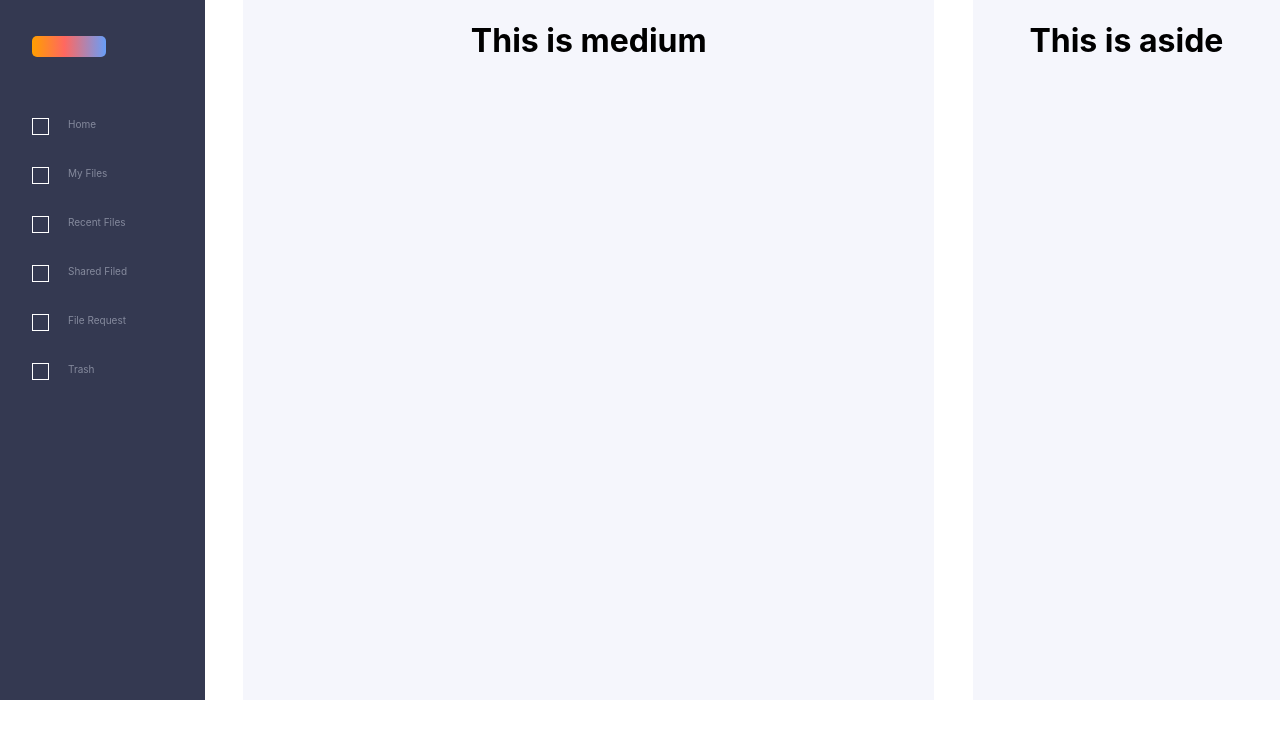
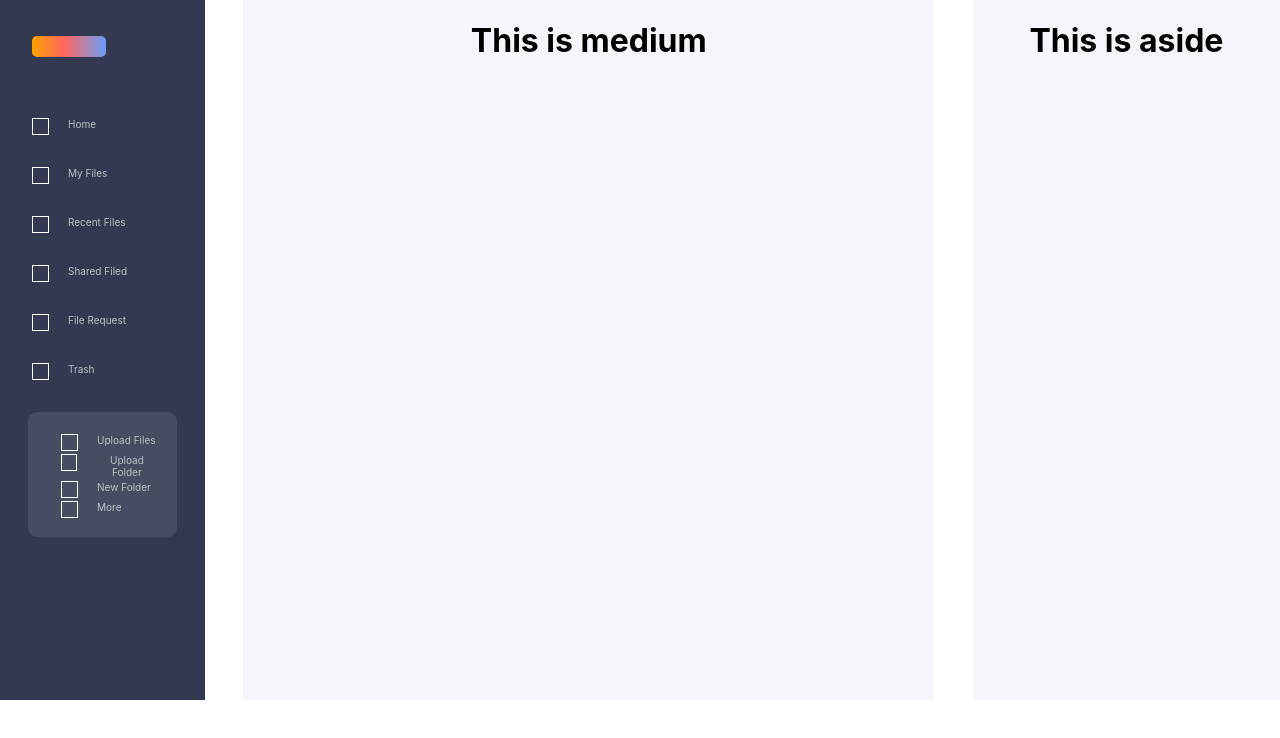
Before and after one commit to Freddy-Bedregal/styling-challenge, a React (Create React App) app: page / in a window 1280 px wide. Shown: the top 738 px of the page. Built offline with nearby package versions, Linux system fonts and the light colour scheme.

Commit message:
Added Left Box with options

```diff
--- a/src/App.tsx
+++ b/src/App.tsx
@@ -1,6 +1,8 @@
 import React from 'react';
 import './App.css';
-import { NavOption } from './NavOption';
+import { NavOption } from './components/NavOption/NavOption';
+
+import { OptionsLeftBox } from './components/OptionsLeftBox/OptionsLeftBox';
 
 function App() {
 
@@ -18,6 +20,8 @@ function App() {
           return <NavOption name={option.name}></NavOption>
         })}
 
+        <OptionsLeftBox></OptionsLeftBox>
+
       </div>
 
       <div className="medium-side">
--- /dev/null
+++ b/src/components/NavOption/NavOption.css
@@ -0,0 +1,18 @@
+.square-option{
+    width: 15px;
+    height: 15px;
+    border: 1px solid #FFFFFF;
+  }
+
+  .nav-option{
+    display: flex;
+    justify-content: start;
+    flex-direction: row;
+    margin: 32px;
+  }
+
+  .option-name{
+    margin-left: 19px;
+    color: #858A9D;
+    font-size: 10px;
+  }
--- a/src/NavOption.tsx
+++ b/src/components/NavOption/NavOption.tsx
@@ -1,3 +1,5 @@
+import './NavOption.css'
+
 interface Props{
     name: string;
 }
--- /dev/null
+++ b/src/components/NavOptionInBox/NavOptionInBox.css
@@ -0,0 +1,13 @@
+.nav-option-in-box{
+    display: flex;
+    flex-direction: row;
+    margin-top: 3px;
+}
+
+.option-name{
+    font-style: normal;
+    font-weight: 400;
+    font-size: 10px;
+    line-height: 12px;
+    color: #BEC0C8;
+}
--- /dev/null
+++ b/src/components/NavOptionInBox/NavOptionInBox.tsx
@@ -0,0 +1,16 @@
+import './NavOptionInBox.css'
+
+interface Props{
+    name: string
+}
+
+
+export function NavOptionInBox(props: Props){
+
+    return (
+        <div className="nav-option-in-box">
+            <div className="square"></div>
+            <span className="option-name">{props.name}</span>
+        </div>
+    )
+}
--- /dev/null
+++ b/src/components/OptionsLeftBox/OptionsLeftBox.css
@@ -0,0 +1,16 @@
+.options-left-box{
+    background-color: #464C61;
+    margin-left: 28px;
+    margin-right: 28px;
+    padding: 19px;
+    display: flex;
+    flex-direction: column;
+    border-radius: 9px;
+}
+
+.square{
+    margin-left: 14px;
+    width: 15px;
+    height: 15px;
+    border: 1px solid #FFFFFF;
+}
--- /dev/null
+++ b/src/components/OptionsLeftBox/OptionsLeftBox.tsx
@@ -0,0 +1,18 @@
+import { NavOptionInBox } from "../NavOptionInBox/NavOptionInBox"
+import './OptionsLeftBox.css'
+
+
+export function OptionsLeftBox() {
+  const options = [
+    { name: "Upload Files" },
+    { name: "Upload Folder" },
+    { name: "New Folder" },
+    { name: "More" },
+  ]
+
+  return (
+    <div className="options-left-box">
+        {options.map( (option) => <NavOptionInBox name={option.name}></NavOptionInBox>) }
+    </div>
+  )
+}
--- a/src/index.css
+++ b/src/index.css
@@ -34,25 +34,6 @@ code {
   background-color: #F5F6FC;
 }
 
-.square-option{
-  width: 15px;
-  height: 15px;
-  border: 1px solid #FFFFFF;
-}
-
-.nav-option{
-  display: flex;
-  justify-content: start;
-  flex-direction: row;
-  margin: 32px;
-}
-
-.option-name{
-  margin-left: 19px;
-  color: #858A9D;
-  font-size: 10px;
-}
-
 .gradient-label{
   width: 74px;
   height: 21px;
```
